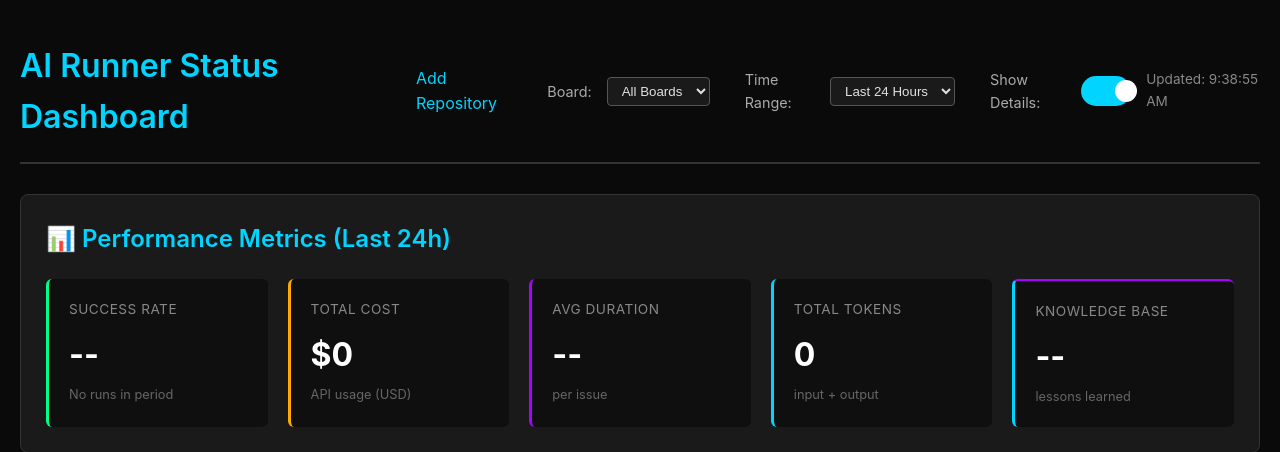
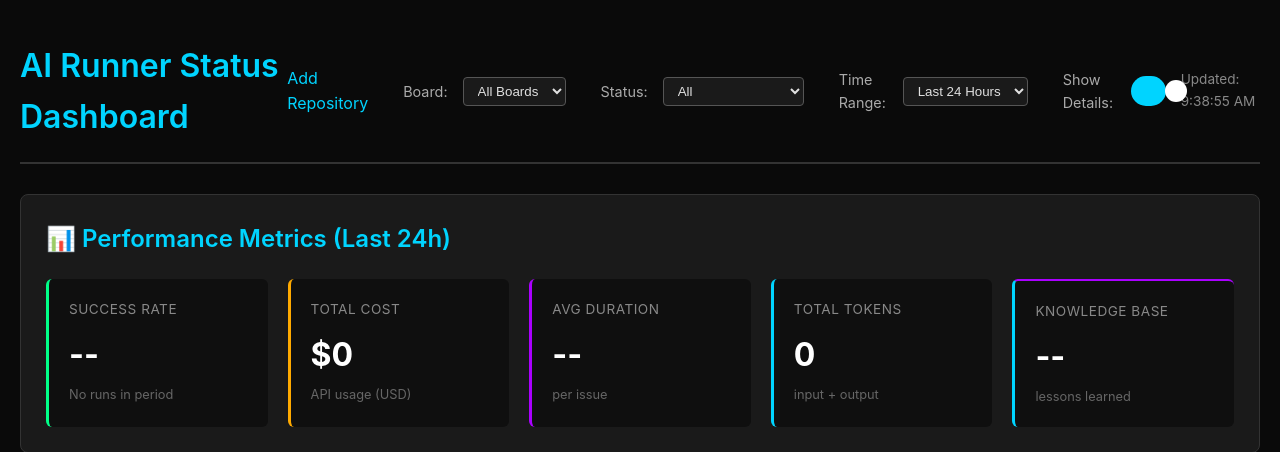
Before and after one commit to Moveware-Group/moveware-runner-ai, a FastAPI app: page /status in a window 1280 px wide. Shown: the top 452 px of the page. Run offline with FastAPI, Linux system fonts and the light colour scheme; data that the repository does not hold is empty; parts of the project's set-up code (start-up, migrations or seed data) failed here and were passed over.

Commit message:
Add Status filter dropdown to AI console dashboard - Options: All, Active (Running), Failed/Stuck, Completed, Queued - Failed/Stuck includes runs stuck for over 5 minutes - Combines with Board and Time Range filters
Made-with: Cursor

```diff
--- a/app/templates/status.html
+++ b/app/templates/status.html
@@ -587,6 +587,14 @@
             <select id="boardFilter" style="background:#1a1a1a;color:#e0e0e0;border:1px solid #555;padding:5px 10px;border-radius:4px;margin-right:20px;cursor:pointer">
                 <option value="all" selected>All Boards</option>
             </select>
+            <span class="detail-label">Status:</span>
+            <select id="statusFilter" style="background:#1a1a1a;color:#e0e0e0;border:1px solid #555;padding:5px 10px;border-radius:4px;margin-right:20px;cursor:pointer">
+                <option value="all" selected>All</option>
+                <option value="active">Active (Running)</option>
+                <option value="failed">Failed / Stuck</option>
+                <option value="completed">Completed</option>
+                <option value="queued">Queued</option>
+            </select>
             <span class="detail-label">Time Range:</span>
             <select id="timeFilter" style="background:#1a1a1a;color:#e0e0e0;border:1px solid #555;padding:5px 10px;border-radius:4px;margin-right:20px;cursor:pointer">
                 <option value="1">Last Hour</option>
@@ -654,6 +662,7 @@
         let detailMode = 'detailed';
         let timeFilter = 24; // default to 24 hours
         let boardFilter = 'all'; // default to all boards
+        let statusFilter = 'all'; // default to all statuses
         let configBoards = []; // boards from repos.json (populated on load)
         let autoRefreshInterval = null;
         const resettingRuns = new Set(); // Run IDs we just reset - show "Running" until complete/fail
@@ -867,13 +876,27 @@
                 boardFilter = validValue;
             }
 
-            // Filter runs by selected board
-            const filteredRuns = boardFilter === 'all'
+            // Filter runs by board
+            let filteredRuns = boardFilter === 'all'
                 ? runs
                 : runs.filter(run => getBoard(run.issue_key) === boardFilter);
 
+            // Filter by status
+            if (statusFilter === 'active') {
+                filteredRuns = filteredRuns.filter(r => ['running', 'claimed'].includes(r.status));
+            } else if (statusFilter === 'failed') {
+                filteredRuns = filteredRuns.filter(r => r.status === 'failed' || (
+                    ['running', 'claimed'].includes(r.status) && r.created_at && (Date.now()/1000 - r.created_at) > 300
+                ));
+            } else if (statusFilter === 'completed') {
+                filteredRuns = filteredRuns.filter(r => r.status === 'completed');
+            } else if (statusFilter === 'queued') {
+                filteredRuns = filteredRuns.filter(r => r.status === 'queued');
+            }
+
             if (filteredRuns.length === 0) {
-                container.innerHTML = `<div class="no-data">No runs found for board: ${boardFilter}</div>`;
+                const label = statusFilter !== 'all' ? `status: ${statusFilter}` : `board: ${boardFilter}`;
+                container.innerHTML = `<div class="no-data">No runs found for ${label}</div>`;
                 document.getElementById('resetStuckBtn').style.display = 'none';
                 return;
             }
@@ -1208,6 +1231,12 @@
             fetchStatus();
         });
 
+        // Status filter change
+        document.getElementById('statusFilter').addEventListener('change', (e) => {
+            statusFilter = e.target.value;
+            fetchStatus();
+        });
+
         // Time filter change
         document.getElementById('timeFilter').addEventListener('change', (e) => {
             const value = e.target.value;
```
